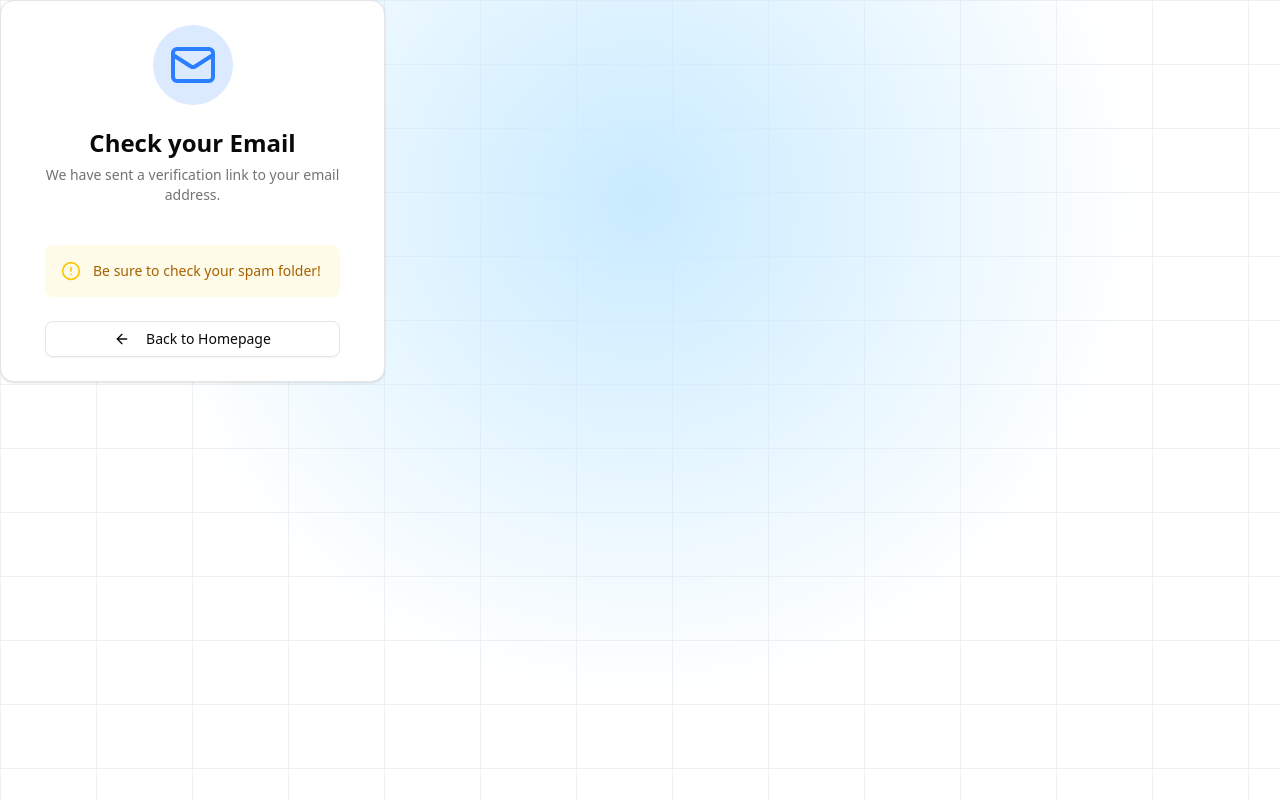
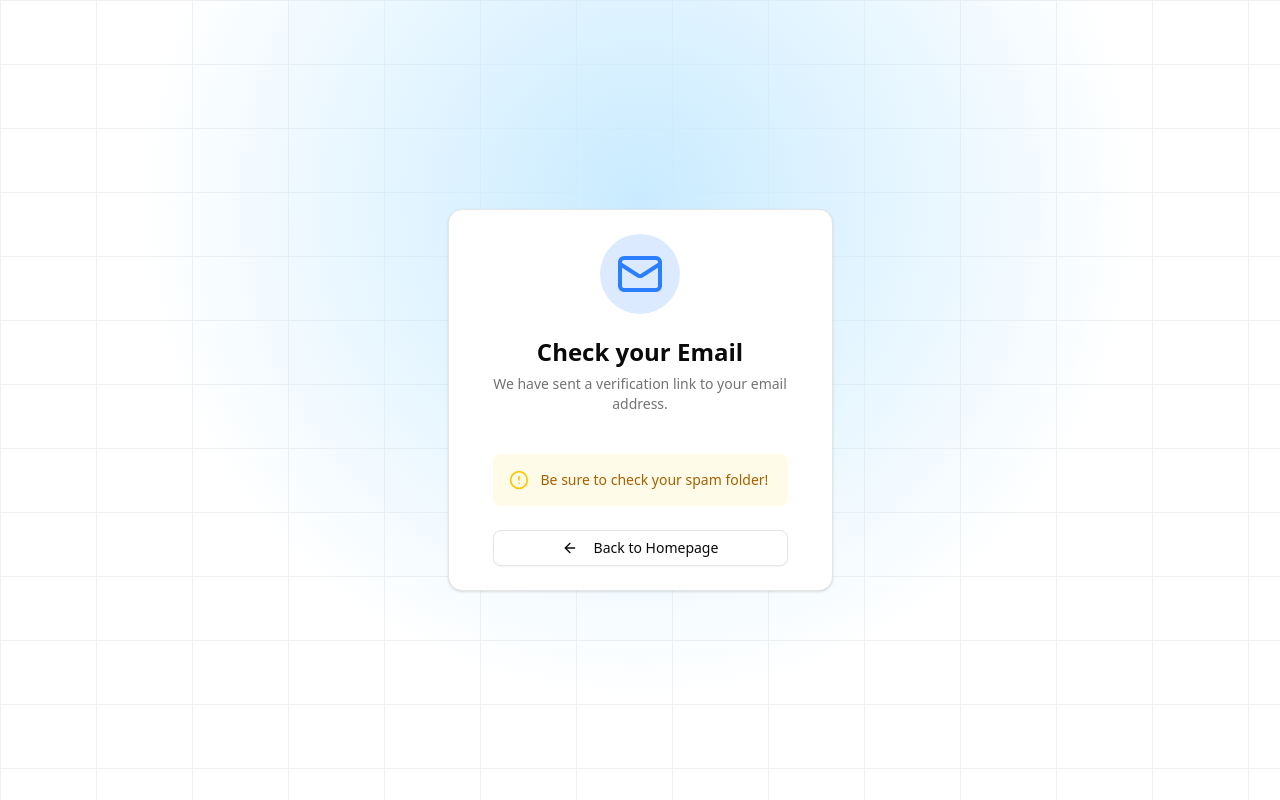
Before and after one commit to MarcoGomesr/invoice-app, a Next.js app: page /verify in a window 1280 px wide. Built offline with nearby package versions, Linux system fonts and the light colour scheme.

Commit message:
fix verify ui

```diff
--- a/src/app/(pages)/verify/page.tsx
+++ b/src/app/(pages)/verify/page.tsx
@@ -12,9 +12,9 @@ import Link from "next/link"
 
 export default function Verify() {
   return (
-    <div className="flex min-h-screen w-full items-center justify-center">
-      <div className="absolute inset-0 -z-10 h-full w-full bg-white bg-[linear-gradient(to_right,#f0f0f0_1px,transparent_1px),linear-gradient(to_bottom,#f0f0f0_1px,transparent_1px)] bg-[size:6rem_4rem]">
-        <div className="absolute top-0 right-0 bottom-0 left-0 bg-[radial-gradient(circle_500px_at_50%_200px,#C9EBFF,transparent)]">
+    <div className="absolute inset-0 -z-10 h-full w-full bg-white bg-[linear-gradient(to_right,#f0f0f0_1px,transparent_1px),linear-gradient(to_bottom,#f0f0f0_1px,transparent_1px)] bg-[size:6rem_4rem]">
+      <div className="absolute top-0 right-0 bottom-0 left-0 bg-[radial-gradient(circle_500px_at_50%_200px,#C9EBFF,transparent)]">
+        <div className="flex min-h-screen w-full items-center justify-center">
           <Card className="w-[385px] px-5">
             <CardHeader className="text-center">
               <div className="mx-auto mb-4 flex size-20 items-center justify-center rounded-full bg-blue-100">
```
